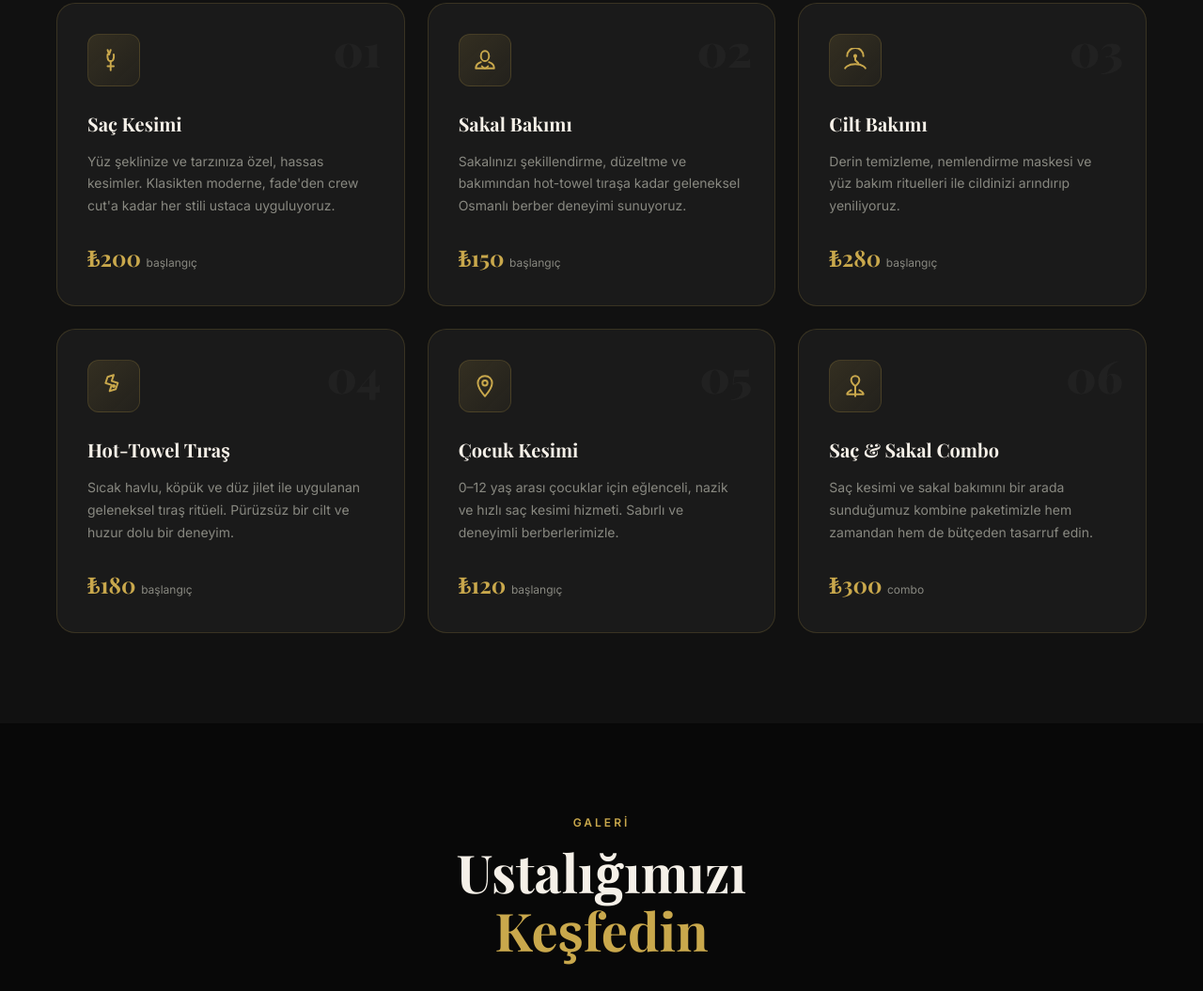
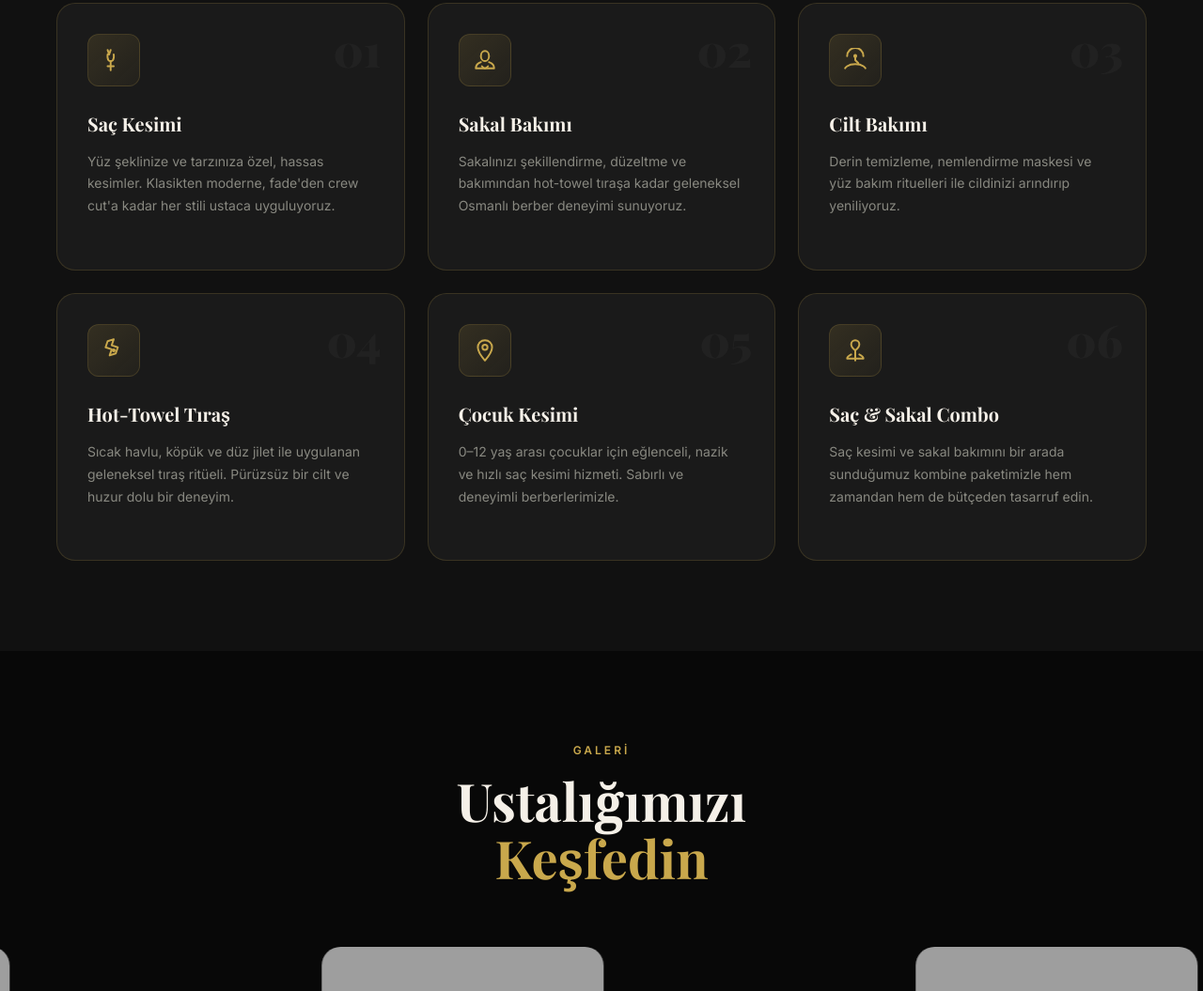
Before and after one commit to u3340513-a11y/tiric, a plain HTML site: page index.html in a window 1280 px wide. Shown: the part 2088-3143 px from the top of the page at 94% size. Drawn offline with nearby package versions, Linux system fonts and the light colour scheme; grey boxes are pictures that could not be loaded; a web font is replaced by a local one.

Commit message:
style: hizmet kartlarından fiyat bilgisi kaldırıldı

```diff
--- a/index.html
+++ b/index.html
@@ -350,7 +350,6 @@
               Yüz şeklinize ve tarzınıza özel, hassas kesimler. Klasikten moderne,
               fade'den crew cut'a kadar her stili ustaca uyguluyoruz.
             </p>
-            <p class="service-price">₺200 <span>başlangıç</span></p>
           </article>
 
           <!-- Service 2 -->
@@ -368,7 +367,6 @@
               Sakalınızı şekillendirme, düzeltme ve bakımından hot-towel tıraşa
               kadar geleneksel Osmanlı berber deneyimi sunuyoruz.
             </p>
-            <p class="service-price">₺150 <span>başlangıç</span></p>
           </article>
 
           <!-- Service 3 -->
@@ -387,7 +385,6 @@
               Derin temizleme, nemlendirme maskesi ve yüz bakım rituelleri ile
               cildinizi arındırıp yeniliyoruz.
             </p>
-            <p class="service-price">₺280 <span>başlangıç</span></p>
           </article>
 
           <!-- Service 4 -->
@@ -404,7 +401,6 @@
               Sıcak havlu, köpük ve düz jilet ile uygulanan geleneksel tıraş ritüeli.
               Pürüzsüz bir cilt ve huzur dolu bir deneyim.
             </p>
-            <p class="service-price">₺180 <span>başlangıç</span></p>
           </article>
 
           <!-- Service 5 -->
@@ -421,7 +417,6 @@
               0–12 yaş arası çocuklar için eğlenceli, nazik ve hızlı saç kesimi
               hizmeti. Sabırlı ve deneyimli berberlerimizle.
             </p>
-            <p class="service-price">₺120 <span>başlangıç</span></p>
           </article>
 
           <!-- Service 6 -->
@@ -438,7 +433,6 @@
               Saç kesimi ve sakal bakımını bir arada sunduğumuz kombine paketimizle
               hem zamandan hem de bütçeden tasarruf edin.
             </p>
-            <p class="service-price">₺300 <span>combo</span></p>
           </article>
 
         </div>
```
